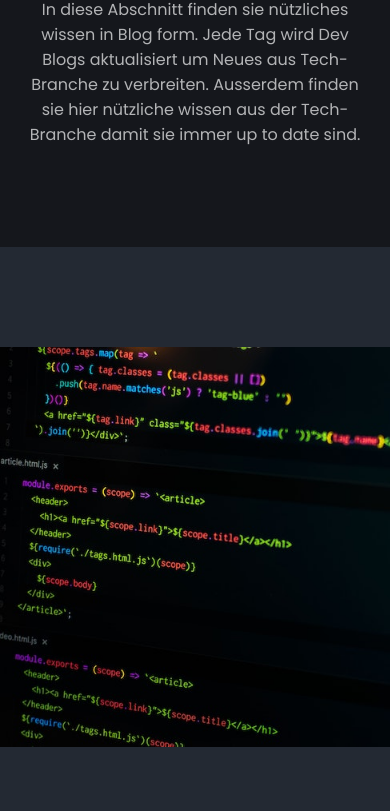
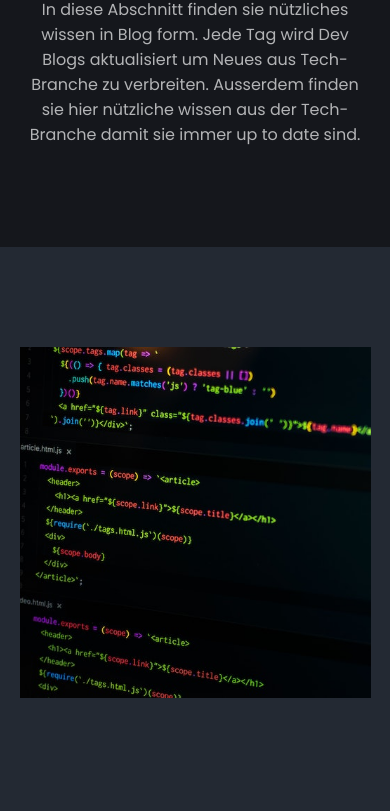
Before and after one commit to Tonjack007/ktu_portfolio, a plain HTML site: page blog.html in a window 390 px wide. Shown: the part 289-1100 px from the top of the page. Drawn offline with nearby package versions, Linux system fonts and the light colour scheme.

Commit message:
blog image modified

```diff
--- a/css/blog.css
+++ b/css/blog.css
@@ -27,6 +27,9 @@
   }
 
 @media(max-width:800px){
+  .blogImg{
+    max-width: 90%;
+  }
   .post{
     display: flex;
     flex-direction: column;
```
